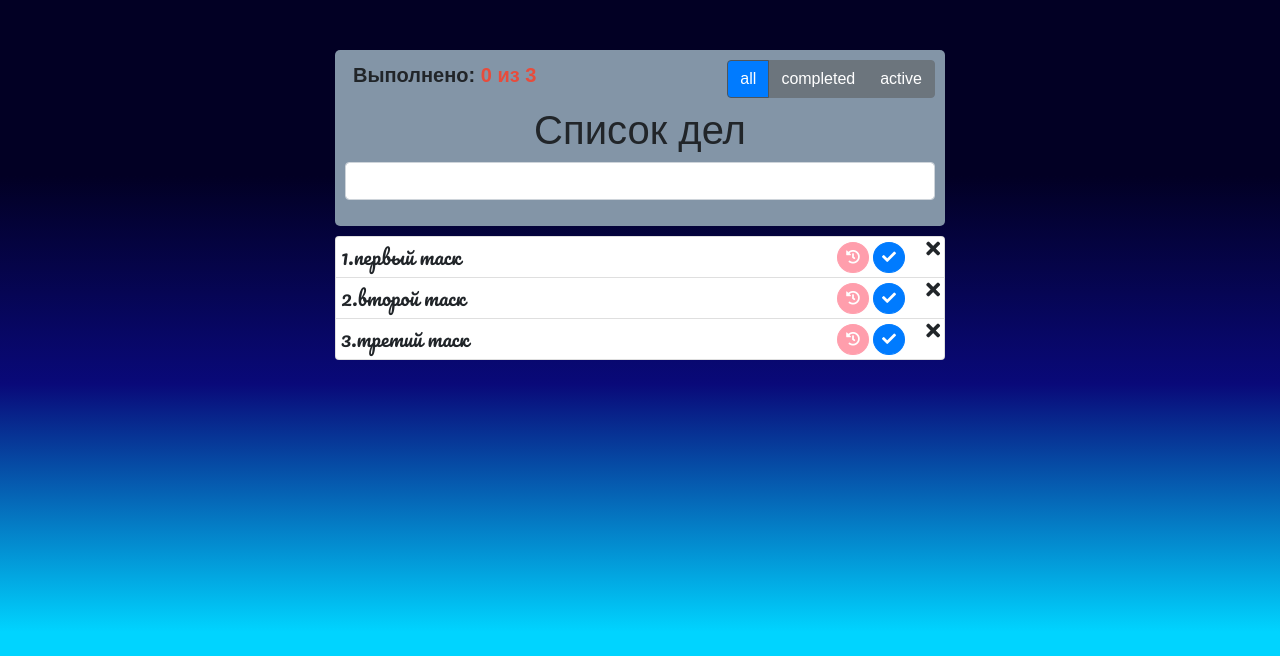
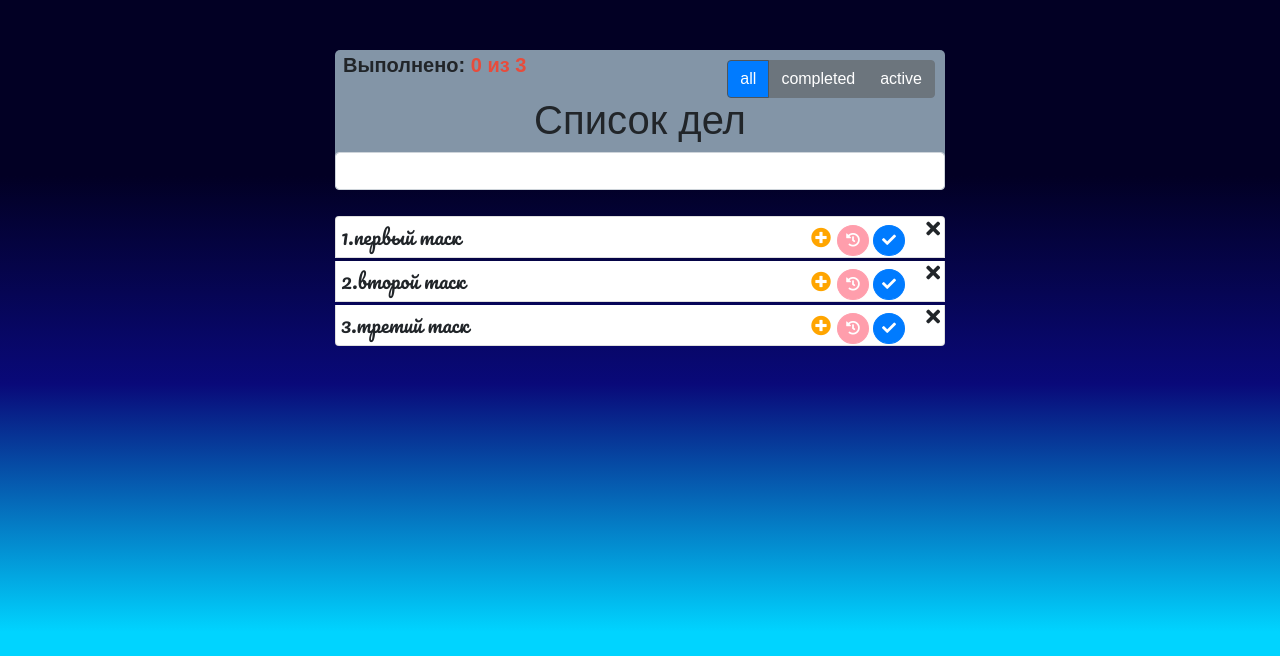
Before and after one commit to apekhnik/redux, a React (Create React App) app: page / in a window 1280 px wide. Shown: the top 656 px of the page. Built offline with nearby package versions, Linux system fonts and the light colour scheme.

Commit message:
add semitasks

```diff
--- a/src/App.css
+++ b/src/App.css
@@ -20,9 +20,22 @@
 
 .list-group-item {
   position: relative;
-
+  margin-bottom: 3px;
   padding: 5px;
   min-height: 40px;
+}
+.add-task{
+  /* position: absolute;
+  bottom: 5px;
+  left: 0; */
+  background: transparent;
+  border: transparent;
+  color: orange;
+  font-size: 20px;
+  border-radius: 50%;
+}
+.add-task:focus {
+  outline: none;
 }
 .list-group-item span {
   font-family: 'Pacifico', cursive;
@@ -169,7 +182,7 @@
 .header {
   position: sticky;
   box-sizing: border-box;
-  padding: 10px;
+  /* padding: 10px; */
   top: 0;
   z-index: 20;
   background-color: #8395a7;
--- /dev/null
+++ b/src/components/Input.js
@@ -0,0 +1,8 @@
+import React from 'react'
+
+const Input = () => {
+    return(
+        <input type='text'/>
+    )
+}
+export default Input
--- a/src/components/Task.js
+++ b/src/components/Task.js
@@ -1,12 +1,19 @@
-import React from 'react'
-import { useDispatch } from 'react-redux'
-import { completeTask, reworkTask, removeTask } from '../redux/action'
+import React, { useState } from 'react'
+import { useDispatch, useSelector } from 'react-redux'
+import { completeTask, reworkTask, removeTask, addSemiTask } from '../redux/action'
 import classnames from 'classnames'
 import Button from './Button'
-import { CSSTransition } from 'react-transition-group'
+import Input from './Input'
+import SemiTasks from './semiTasks'
 
 const Task =({text, onClick, index, isCompleted, id})=>{
     const dispatch = useDispatch()
+    const [showInput, setShowInput] = useState(false)
+    const [inputValue, setInputValue] = useState('')
+
+
+    const t = useSelector(state=>state.task.tasks[id-1])
+    console.log(t.semiTask)
     const clname = isCompleted ? 'ready' : 'no-ready'
     const cl = classnames(
         "list-group-item",
@@ -14,12 +21,22 @@
     )
     const redo = <i className="fas fa-history"/>
     const complete =  isCompleted ? <i className="fas fa-check-double"/>:<i className="fas fa-check"/>
+    const addTask = <i className="fas fa-plus-circle"/>
+
+
+
     return(
 
         <div className={cl} >
 
             <span className={clname}>{index+1}.{text}</span>
+            {/* {showInput&&<Input onChange={(e)=>setInputValue(e.target.value)}/>} */}
                 <div className='complete'>
+                    <Button
+                        className='add-task'
+                        name={addTask}
+                        onClick={()=>dispatch(addSemiTask(id))}
+                    />
                     <Button
                         disabled={!isCompleted}
                         onClick={()=>dispatch(reworkTask(id))}
@@ -34,7 +51,7 @@
                     />
 
                 </div>
-
+                {t.semiTask != ''&& <SemiTasks tasks={t.semiTask}/>}
                 <i className="fas fa-times" onClick={()=>dispatch(removeTask(id))}/>
 
 
--- a/src/components/Tasklist.js
+++ b/src/components/Tasklist.js
@@ -22,7 +22,7 @@
 
 
     const filteredTask = filterTask(tasks, filter)
-    console.log(filteredTask,'currentFilter')
+
 
     return(
         <TransitionGroup component='ul' className='list-group'>
--- /dev/null
+++ b/src/components/semiTasks.js
@@ -0,0 +1,10 @@
+import React from 'react'
+
+const SemiTasks = ({tasks}) => {
+    return(
+        <div>
+            {tasks.map(item=><p>{item}</p>)}
+        </div>
+    )
+}
+export default SemiTasks
--- a/src/redux/action.js
+++ b/src/redux/action.js
@@ -1,4 +1,4 @@
-import { ADD_TASK, REMOVE_TASK, CHANGE_FILTER, COMPLETE_TASK, REWORK_TASK } from "./types";
+import { ADD_TASK, REMOVE_TASK, CHANGE_FILTER, COMPLETE_TASK, REWORK_TASK, ADD_SEMI_TASK } from "./types";
 
 export function addTask(task){
     return{
@@ -30,3 +30,10 @@
         payload: id
     }
 }
+export function addSemiTask(id, text){
+    return {
+        type: ADD_SEMI_TASK,
+        payload: id,
+        text
+    }
+}
--- a/src/redux/taskReducer.js
+++ b/src/redux/taskReducer.js
@@ -1,13 +1,20 @@
-import { ADD_TASK, REMOVE_TASK, COMPLETE_TASK, REWORK_TASK } from "./types";
+import { ADD_TASK, REMOVE_TASK, COMPLETE_TASK, REWORK_TASK, ADD_SEMI_TASK } from "./types";
 const initialState = {
-    tasks: [{text:'первый таск', id: 1, isCompleted: false},
-            {text:'второй таск', id: 2, isCompleted: false},
-            {text:'третий таск', id: 3, isCompleted: false}]
+    tasks: [{text:'первый таск', id: 1, isCompleted: false, semiTask : []},
+            {text:'второй таск', id: 2, isCompleted: false, semiTask : []},
+            {text:'третий таск', id: 3, isCompleted: false, semiTask : []}]
 }
 export const taskReducer = (state=initialState, action) =>{
     switch (action.type) {
         case ADD_TASK:
             return {...state, tasks: state.tasks.concat(action.payload)}
+        case ADD_SEMI_TASK:
+            return {...state, tasks: state.tasks.map(task=>{
+                if(task.id == action.payload){
+                    task.semiTask = task.semiTask.concat(prompt('semi task'))
+
+                }return task
+            })}
         case REMOVE_TASK:
             return {...state, tasks: state.tasks.filter(task => task.id !==action.payload)}
         case COMPLETE_TASK:
--- a/src/redux/types.js
+++ b/src/redux/types.js
@@ -1,5 +1,6 @@
 export const ADD_TASK = 'TASK?ADD_TASK'
 export const REMOVE_TASK = 'TASK?REMOVE'
+export const ADD_SEMI_TASK = 'TASK?ADDSEMITASK'
 export const COMPLETE_TASK = 'TASK?COMPLETE_TASK'
 export const CHANGE_FILTER = 'FILTER?CHANGE_FILTER'
 export const REWORK_TASK = 'TASK?REWORK'
```
